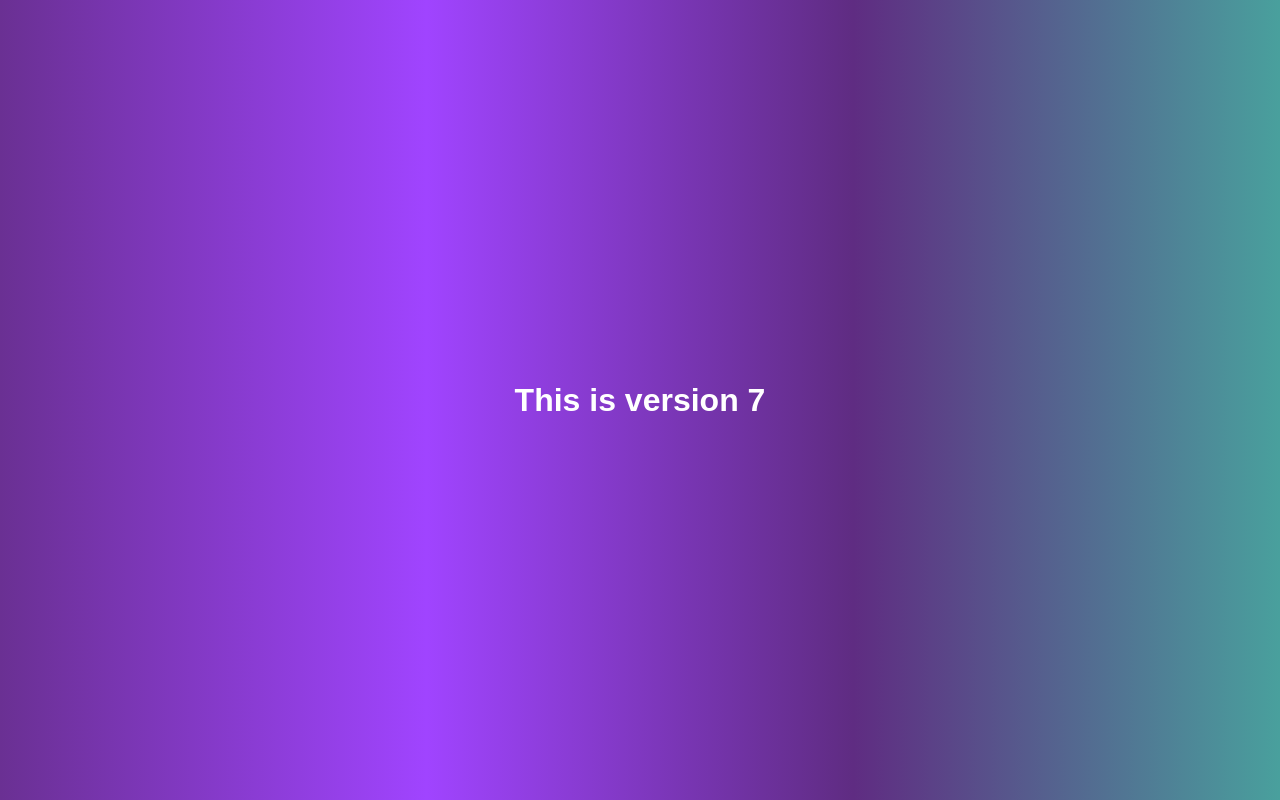
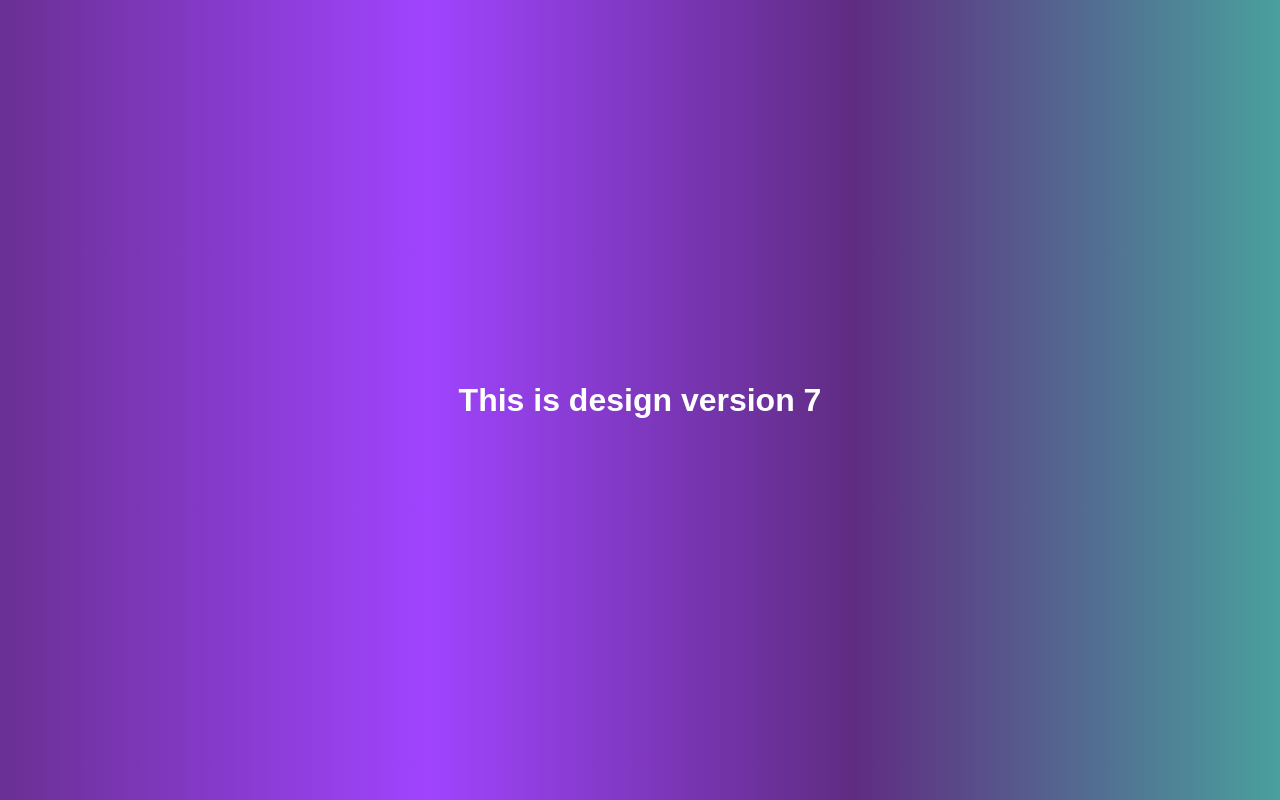
Before and after one commit to abhipatil369/git--repo, a plain HTML site: page index.html in a window 1280 px wide. Drawn offline with Linux system fonts and the light colour scheme.

Commit message:
design version

```diff
--- a/index.html
+++ b/index.html
@@ -7,6 +7,6 @@
     <title>Document</title>
 </head>
 <body>
-     <h1> This is version 7</h1>
+     <h1> This is design version 7</h1>
 </body>
 </html>
```
